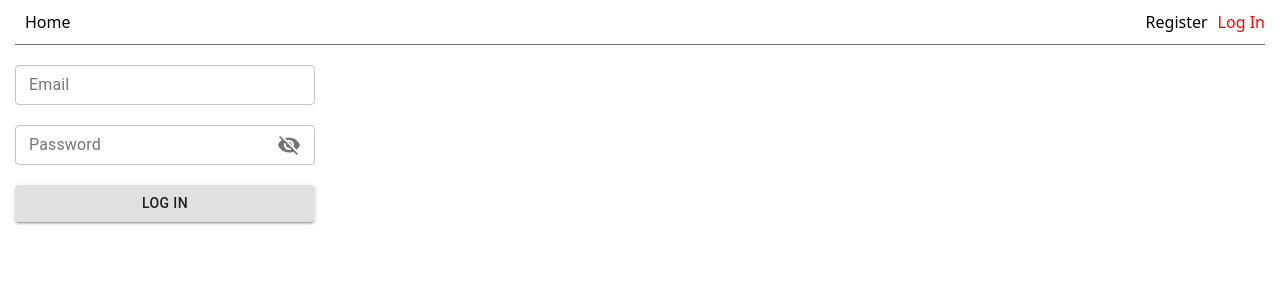
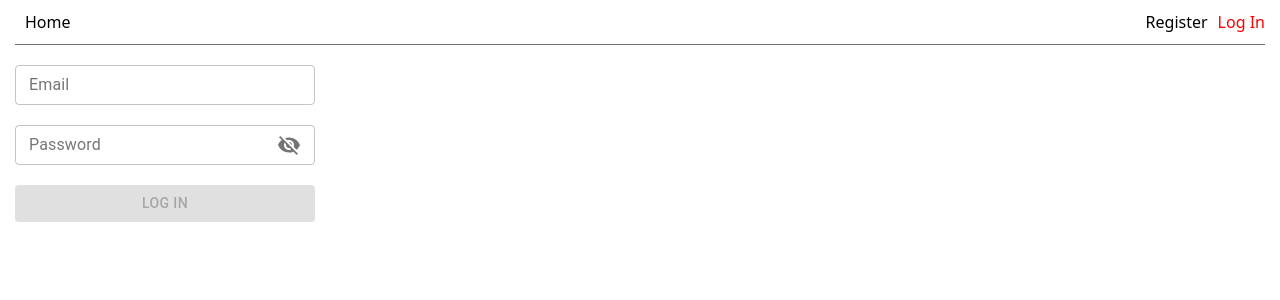
Before and after one commit to Kylory/goit-react-hw-08-phonebook, a React (Create React App) app: page /login in a window 1280 px wide. Shown: the top 300 px of the page. Built offline with nearby package versions, Linux system fonts and the light colour scheme.

Commit message:
finished styles

```diff
--- a/src/components/AppBar/AppBar.module.css
+++ b/src/components/AppBar/AppBar.module.css
@@ -3,7 +3,6 @@
   display: flex;
   align-items: center;
   border-bottom: 1px solid rgb(114, 114, 114);
-  /* box-shadow: 0px 3px 8px 0px rgba(34, 60, 80, 0.2); */
 }
 
 .link {
--- a/src/components/ContactForm/ContactForm.jsx
+++ b/src/components/ContactForm/ContactForm.jsx
@@ -2,7 +2,6 @@ import { useState } from "react";
 import { useSelector, useDispatch } from "react-redux";
 import { contactsOperations, contactsSelectors } from "redux/contacts";
 import { Button, TextField } from "@material-ui/core";
-// import Alert from "@material-ui/lab/Alert";
 import PositionedSnackbar from "../Snackbar";
 import styles from "./ContactForm.module.css";
 
@@ -10,6 +9,7 @@ export default function ContactForm() {
   const [name, setName] = useState("");
   const [number, setNumber] = useState("");
   const [alreadyInContacts, setAlreadyInContacts] = useState(false);
+  const isButtonDisable = name === "" || number === "";
 
   const contacts = useSelector(contactsSelectors.getContacts);
   const dispatch = useDispatch();
@@ -37,10 +37,6 @@ export default function ContactForm() {
     if (contacts && contacts.find((contact) => contact.name === name)) {
       setAlreadyInContacts(true);
       return;
-      // } else if (!name) {
-      //   return alert("Type some name");
-      // } else if (!number) {
-      //   return alert("Type some number");
     }
 
     setAlreadyInContacts(false);
@@ -68,18 +64,7 @@ export default function ContactForm() {
   return (
     <>
       {alreadyInContacts && (
-        <PositionedSnackbar
-          // element="registerUserRejected"
-          message={name + " is already in contacts"}
-        />
-        // <Alert
-        //   severity="error"
-        //   onClose={() => {
-        //     setAlreadyInContacts(false);
-        //   }}
-        // >
-        //   {name + " is already in contacts"}
-        // </Alert>
+        <PositionedSnackbar message={name + " is already in contacts"} />
       )}
       <form
         className={styles.contactForm}
@@ -110,7 +95,7 @@ export default function ContactForm() {
         />
         <Button
           className={styles.button}
-          // disabled="true"
+          disabled={isButtonDisable}
           type="submit"
           size="small"
           variant="contained"
--- a/src/components/LogInView/LogInView.jsx
+++ b/src/components/LogInView/LogInView.jsx
@@ -25,6 +25,7 @@ export default function LogInView() {
     showPassword: false,
   });
 
+  const isButtonDisable = values.email === "" || values.password === "";
   const logInUserRejected = useSelector(authSelectors.logInUserRejected);
   const dispatch = useDispatch();
 
@@ -42,18 +43,6 @@ export default function LogInView() {
   const handleChange = (e) => {
     const { name, value } = e.target;
     setValues({ ...values, [name]: value });
-    // switch (name) {
-    //   case "email":
-    //     setValues({ ...values, [name]: value });
-    //     break;
-
-    //   case "password":
-    //     setValues({ ...values, [name]: value });
-    //     break;
-
-    //   default:
-    //     break;
-    // }
   };
 
   const PassHandleChange = (prop) => (event) => {
@@ -102,7 +91,6 @@ export default function LogInView() {
             Password
           </InputLabel>
           <OutlinedInput
-            // id="outlined-adornment-password"
             type={values.showPassword ? "text" : "password"}
             value={values.password}
             onChange={PassHandleChange("password")}
@@ -123,7 +111,12 @@ export default function LogInView() {
           />
         </FormControl>
 
-        <Button className={styles.button} type="submit" variant="contained">
+        <Button
+          className={styles.button}
+          disabled={isButtonDisable}
+          type="submit"
+          variant="contained"
+        >
           Log in
         </Button>
       </form>
--- a/src/components/RegisterView/RegisterView.jsx
+++ b/src/components/RegisterView/RegisterView.jsx
@@ -26,6 +26,8 @@ export default function RegisterView() {
     showPassword: false,
   });
 
+  const isButtonDisable =
+    values.name === "" || values.email === "" || values.password === "";
   const registerUserRejected = useSelector(authSelectors.registerUserRejected);
   const dispatch = useDispatch();
 
@@ -47,25 +49,6 @@ export default function RegisterView() {
   const handleChange = (e) => {
     const { name, value } = e.target;
     setValues({ ...values, [name]: value });
-    // switch (name) {
-    //   case "name":
-    //     // setStateName(value);
-    //     setValues({ ...values, [name]: value });
-    //     break;
-
-    //   case "email":
-    //     // setStateEmail(value);
-    //     setValues({ ...values, [name]: value });
-    //     break;
-
-    //   case "password":
-    //     // setStatePassword(value);
-    //     setValues({ ...values, [name]: value });
-    //     break;
-
-    //   default:
-    //     break;
-    // }
   };
 
   const PassHandleChange = (prop) => (event) => {
@@ -123,7 +106,6 @@ export default function RegisterView() {
             Password
           </InputLabel>
           <OutlinedInput
-            // id="outlined-adornment-password"
             type={values.showPassword ? "text" : "password"}
             value={values.password}
             onChange={PassHandleChange("password")}
@@ -145,6 +127,7 @@ export default function RegisterView() {
         </FormControl>
         <Button
           className={styles.button}
+          disabled={isButtonDisable}
           type="submit"
           size="small"
           variant="contained"
--- a/src/components/SearchContacts/SearchContacts.module.css
+++ b/src/components/SearchContacts/SearchContacts.module.css
@@ -1,9 +1,3 @@
 .searchContacts {
   width: 300px;
-  /* display: flex;
-  flex-direction: column; */
 }
-
-/* .searchContacts input {
-  margin-top: 10px;
-} */
--- a/src/index.css
+++ b/src/index.css
@@ -4,7 +4,3 @@ li {
   margin: 0;
   padding: 0;
 }
-
-/* body {
-  padding: 10px;
-} */
```
Also changed, not shown: src/App.js (+0 -8 lines), src/components/AuthNav/AuthNav.module.css (+0 -8 lines), src/components/SearchContacts/SearchContacts.jsx (+0 -12 lines).
